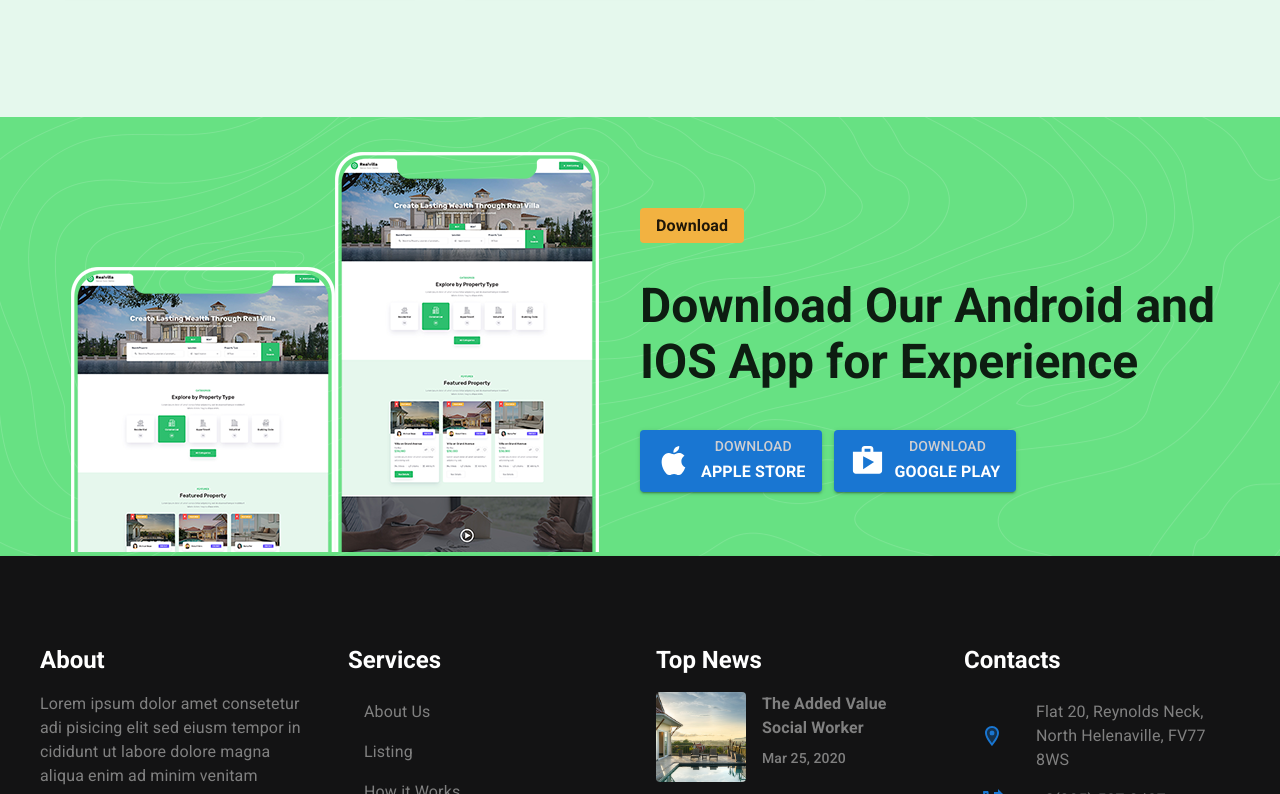
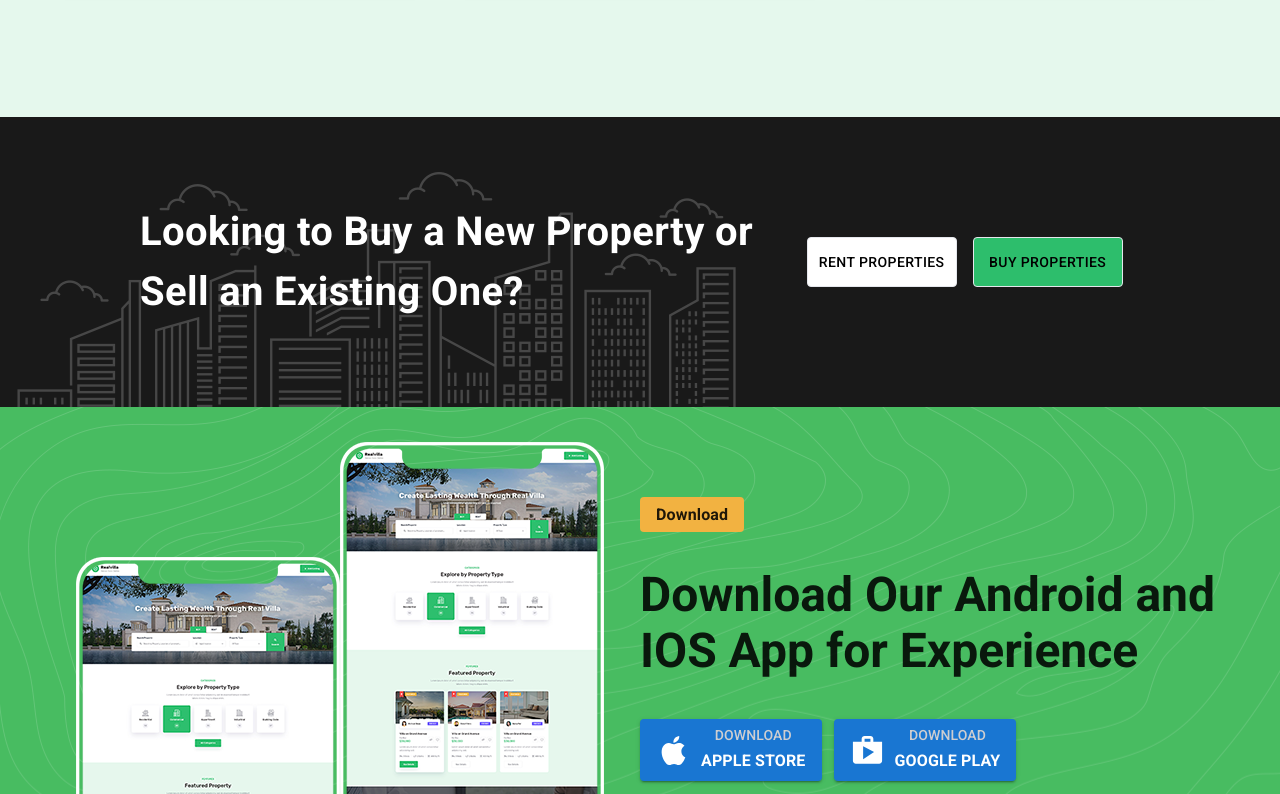
Before and after one commit to RiyaadHossain/Hoteltastic-Client, a React (Create React App) app: page / in a window 1280 px wide. Shown: the part 1506-2300 px from the top of the page. Built offline with nearby package versions, Linux system fonts and the light colour scheme.

Commit message:
call to action section added

```diff
--- a/src/Pages/Home/AppPromotion.jsx
+++ b/src/Pages/Home/AppPromotion.jsx
@@ -9,9 +9,9 @@ import ShopIcon from "@mui/icons-material/Shop";
 
 const useStyles = makeStyles((theme) => ({
   root: {
-    background: `#33d758bd url(${PromotionBG}) no-repeat`,
+    background: `#09a52bbd  url(${PromotionBG}) no-repeat`,
     // height: "600px",
-    padding: "35px 30px",
+    padding: "35px 40px",
   },
 }));
 
@@ -21,7 +21,7 @@ function AppPromotion() {
   return (
     <Grid container className={classes.root} alignItems="center">
       <Grid sx={{display: { xs: 'none', lg: 'block'}}} item lg={6} alignSelf="flex-end" textAlign="center">
-        <Box overflow="hidden" sx={{ marginBottom: "-1%" }}>
+        <Box overflow="hidden" sx={{ marginBottom: "-1.1%" }}>
           <img alt="" sx={{ overFlow: "hidden" }} src={Mobile1} />
           <img alt="" src={Mobile2} />
         </Box>
@@ -44,7 +44,7 @@ function AppPromotion() {
           <Button
             variant="contained"
           ><AppleIcon fontSize="large" sx={{mr:"10px"}} />
-            <Typography variant="subtitle2" color="#ceced1">
+            <Typography variant="subtitle2" color="#ceced1" fontWeight="">
               Download <br />
               <Typography variant="subtitle1" fontWeight="bold" color="white">
                 Apple Store
--- /dev/null
+++ b/src/Pages/Home/CallToAction.jsx
@@ -0,0 +1,75 @@
+import React from "react";
+import { Box, Button, Grid, Typography } from "@mui/material";
+import { makeStyles } from "@mui/styles";
+import CallToActionBg from "../../Assets/Background/callToActionBg.png";
+
+const useStyles = makeStyles((theme) => ({
+  root: {
+    background: `rgba(0, 0, 0, .9) url(${CallToActionBg}) no-repeat`,
+    padding: "85px 30px",
+  },
+}));
+
+function CallToAction() {
+  const classes = useStyles();
+
+  return (
+    <Box className={classes.root}>
+      <Grid
+        container
+        alignItems="center"
+        justifyContent="center"
+        maxWidth={1000}
+        m="0 auto"
+      >
+        <Grid item md={8} sm={12}>
+          <Typography fontSize={40} fontWeight="bold" color="white">
+            Looking to Buy a New Property or Sell an Existing One?
+          </Typography>
+        </Grid>
+        <Grid item md={4} sm={12}>
+          <Button
+            sx={{
+              color: "black",
+              border: "1px solid #e5e7ec",
+              padding: "12px 0px",
+              backgroundColor: "white",
+              width: "150px",
+              boxShadow: "inset 0 0 0 0 #2dbe6c",
+              transition: "ease-out 0.5s",
+              "&:hover": {
+                color: "white",
+                boxShadow: "inset 150px 0 0 0 #2dbe6c",
+                border: "1px solid #2dbe6c",
+              },
+            }}
+          >
+            Rent Properties
+          </Button>
+          <Button
+            sx={{
+              ml: 2,
+              color: "black",
+              border: "1px solid #e5e7ec",
+              padding: "12px 0px",
+              backgroundColor: "#2dbe6c",
+              width: "150px",
+              boxShadow: "inset 0 0 0 0 #2dbe6c",
+              transition: "ease-out 0.5s",
+              "&:hover": {
+                color: "white",
+                boxShadow: "inset 150px 0 0 0 #2dbe6c",
+                backgroundColor: "transparant",
+                border: "1px solid #2dbe6c",
+              },
+            }}
+          >
+            Buy Properties
+          </Button>
+        </Grid>
+      </Grid>
+    </Box>
+  );
+}
+
+export default CallToAction;
--- a/src/Pages/Home/LandingPage.jsx
+++ b/src/Pages/Home/LandingPage.jsx
@@ -1,6 +1,7 @@
 import React from "react";
+import Banner from "./Banner";
 import AppPromotion from "./AppPromotion";
-import Banner from "./Banner";
+import CallToAction from "./CallToAction";
 import FeatureRooms from "./FeatureRooms";
 
 function Home() {
@@ -8,6 +9,7 @@ function Home() {
     <>
       <Banner />
       <FeatureRooms />
+      <CallToAction/>
       <AppPromotion />
     </>
   );
```
Also changed, not shown: src/Assets/Background/callToActionBg.png (added).
